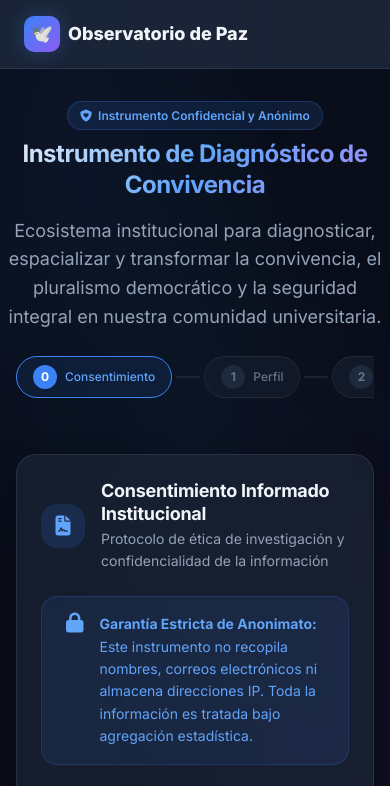
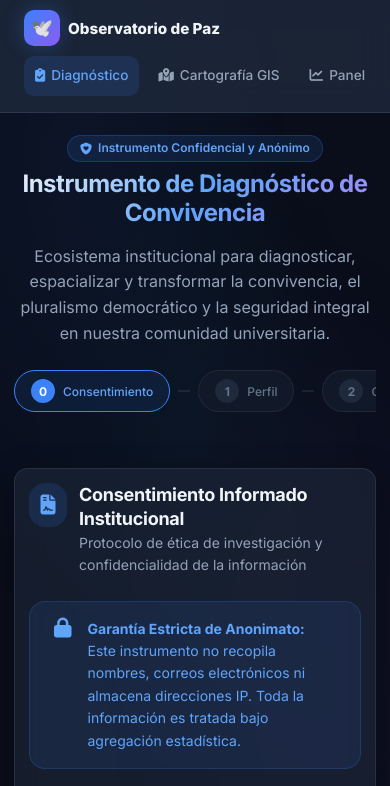
Before and after one commit to bancodepreguntasunes-create/observatorio, a plain HTML site: page public/index.html in a window 390 px wide. Shown: the top 786 px of the page. Drawn offline with Linux system fonts and the light colour scheme.

Commit message:
Improve responsive layout and mobile navigation

```diff
--- a/public/css/styles.css
+++ b/public/css/styles.css
@@ -1474,3 +1474,200 @@ tbody tr:hover {
     backdrop-filter: none;
   }
 }
+
+
+/* ── Mobile usability improvements (2026-10) ── */
+html {
+  width: 100%;
+  max-width: 100%;
+  overflow-x: clip;
+}
+body {
+  width: 100%;
+  max-width: 100%;
+  overflow-x: clip;
+}
+img, svg, video, canvas, iframe {
+  max-width: 100%;
+}
+input, select, textarea, button {
+  max-width: 100%;
+}
+.container, .container-narrow {
+  width: 100%;
+  box-sizing: border-box;
+}
+.card, .card-header, .form-group, .form-check, .alert, .consent-box {
+  min-width: 0;
+  overflow-wrap: anywhere;
+}
+.form-select, input[type="text"], input[type="email"], input[type="number"],
+input[type="tel"], textarea, select {
+  box-sizing: border-box;
+  width: 100%;
+}
+.navbar-inner {
+  width: 100%;
+  min-width: 0;
+  box-sizing: border-box;
+  flex-wrap: wrap;
+}
+.navbar-brand {
+  min-width: 0;
+  max-width: 100%;
+}
+.navbar-brand span:last-child {
+  overflow-wrap: anywhere;
+}
+.stepper {
+  max-width: 100%;
+  box-sizing: border-box;
+  scrollbar-width: thin;
+}
+.stepper-step {
+  flex-shrink: 0;
+}
+.likert-labels {
+  gap: 8px;
+  flex-wrap: wrap;
+}
+.btn {
+  white-space: normal;
+  overflow-wrap: anywhere;
+}
+@media (max-width: 768px) {
+  .navbar {
+    padding: 10px 0;
+  }
+  .navbar-inner {
+    align-items: flex-start;
+    gap: 10px;
+  }
+  .navbar-brand {
+    font-size: 1rem;
+    line-height: 1.25;
+  }
+  /* Keep navigation usable on phones instead of hiding all links. */
+  .navbar-links {
+    display: flex !important;
+    width: 100%;
+    max-width: 100%;
+    padding: 0 0 6px;
+    margin: 0;
+    gap: 8px;
+    overflow-x: auto;
+    overflow-y: hidden;
+    flex-wrap: nowrap;
+    -webkit-overflow-scrolling: touch;
+    scrollbar-width: thin;
+  }
+  .navbar-links li {
+    flex: 0 0 auto;
+  }
+  .navbar-links a {
+    display: inline-flex;
+    align-items: center;
+    gap: 6px;
+    padding: 9px 11px;
+    font-size: 0.85rem;
+    white-space: nowrap;
+  }
+  .container, .container-narrow {
+    padding-left: 14px;
+    padding-right: 14px;
+  }
+  .hero h1 {
+    line-height: 1.2;
+    overflow-wrap: anywhere;
+  }
+  .hero p {
+    font-size: 1rem;
+    line-height: 1.6;
+  }
+  .card {
+    padding: 16px;
+    border-radius: 14px;
+  }
+  .card-header {
+    align-items: flex-start;
+    gap: 12px;
+  }
+  .card-title {
+    line-height: 1.3;
+    overflow-wrap: anywhere;
+  }
+  .stepper {
+    gap: 8px;
+    padding-bottom: 8px;
+  }
+  .stepper-step {
+    min-width: max-content;
+  }
+  .stepper-divider {
+    flex: 0 0 12px;
+  }
+  .flex-between {
+    flex-wrap: wrap;
+    gap: 12px;
+  }
+  .flex-between .btn,
+  .flex-center .btn {
+    min-height: 44px;
+  }
+  .likert-labels {
+    justify-content: space-between;
+    font-size: 0.75rem;
+  }
+  .consent-box {
+    max-height: 42vh;
+    padding: 14px;
+  }
+}
+@media (max-width: 480px) {
+  .navbar-brand {
+    font-size: 0.95rem;
+  }
+  .navbar-brand .brand-icon {
+    flex: 0 0 auto;
+  }
+  .hero {
+    padding-top: 22px;
+  }
+  .step-badge {
+    white-space: normal;
+    line-height: 1.4;
+  }
+  .card {
+    padding: 14px;
+  }
+  .card-header {
+    flex-direction: row;
+  }
+  .card-icon {
+    flex: 0 0 38px;
+  }
+  .form-check {
+    align-items: flex-start;
+  }
+  .form-check input {
+    flex: 0 0 auto;
+    margin-top: 3px;
+  }
+  .likert-group {
+    display: flex;
+    flex-wrap: nowrap;
+    gap: 4px;
+  }
+  .likert-option {
+    flex: 1 1 0;
+    min-width: 0;
+  }
+  .likert-option label {
+    width: 100%;
+    box-sizing: border-box;
+  }
+  .toast {
+    width: 100%;
+    box-sizing: border-box;
+  }
+}
```
